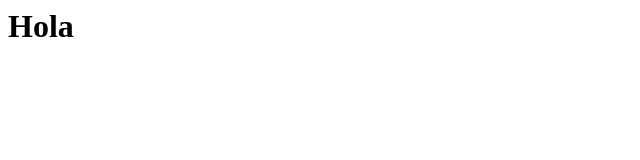
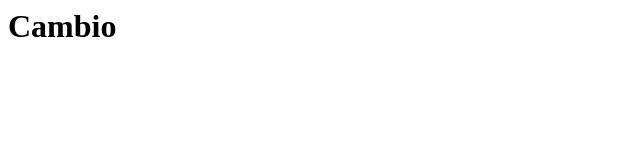
Before and after one commit to ZleonB/FrontEnd, a plain HTML site: page index.html in a window 1280 px wide. Shown: the whole page, without its empty margins (0-640 px from the left). Drawn offline with Linux system fonts and the light colour scheme.

Commit message:
titulo cambiado

```diff
--- a/index.html
+++ b/index.html
@@ -1,7 +1,7 @@
 <html>
 
 <header>
-    <h1> Hola </h1>
+    <h1> Cambio </h1>
 </header>
 
 
```
